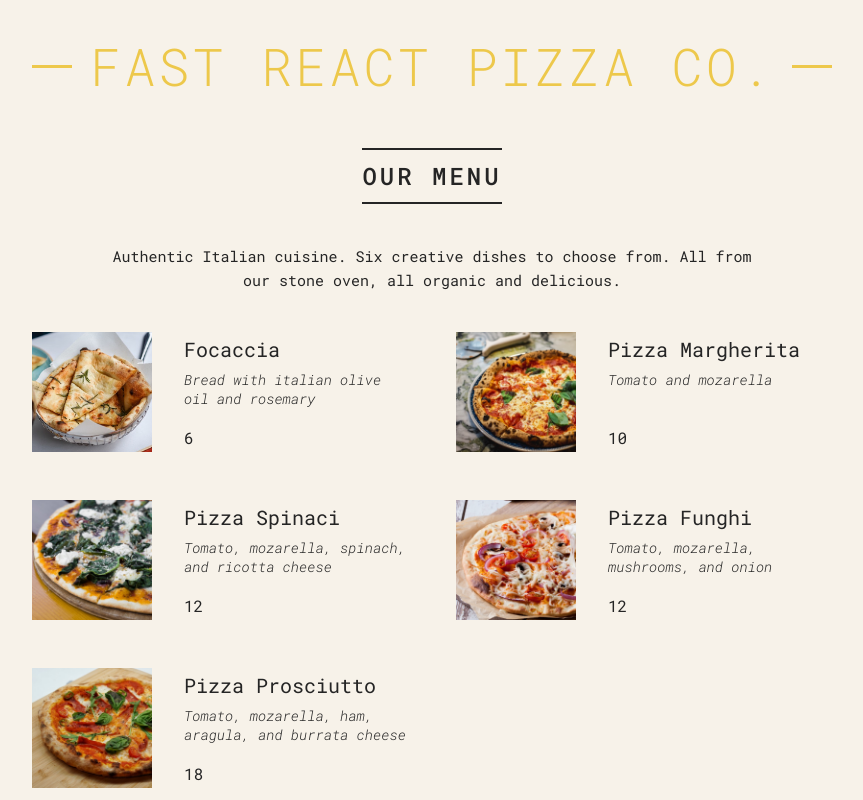
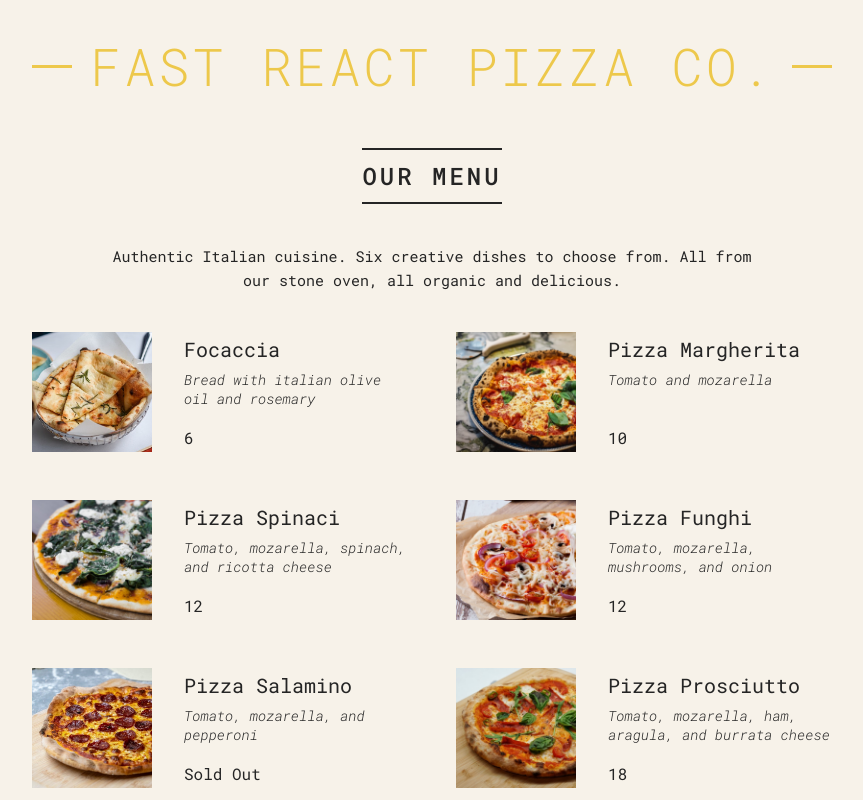
Before and after one commit to angusgee/pizza-menu, a React (Vite) app: page / in a window 1280 px wide. Shown: the top 800 px of the page, without its empty margins (208-1071 px from the left). Built offline with nearby package versions, Linux system fonts and the light colour scheme.

Commit message:
Add logic to display 'sold out' instead of price

```diff
--- a/src/App.jsx
+++ b/src/App.jsx
@@ -1,5 +1,6 @@
 /* eslint-disable react/prop-types */
 import "./index.css";
+import React from "react";
 
 const pizzaData = [
   {
@@ -73,7 +74,7 @@
       <h2>Our Menu</h2>
 
       {numPizzas > 0 ? (
-        <>
+        <React.Fragment>
           <p>
             Authentic Italian cuisine. Six creative dishes to choose from. All
             from our stone oven, all organic and delicious.{" "}
@@ -84,7 +85,7 @@
               <Pizza pizzaObj={pizza} key={pizza.name} />
             ))}
           </ul>
-        </>
+        </React.Fragment>
       ) : (
         <p>We&apos;re still working on our menu. Please come back later.</p>
       )}
@@ -93,14 +94,14 @@
 }
 
 function Pizza({ pizzaObj }) {
-  if (pizzaObj.soldOut) return null;
+  // if (pizzaObj.soldOut) return null;
   return (
     <li className="pizza">
       <img src={pizzaObj.photoName} alt={pizzaObj.name} className="img" />
       <div>
         <h3>{pizzaObj.name}</h3>
         <p>{pizzaObj.ingredients}</p>
-        <span>{pizzaObj.price}</span>
+        <span>{pizzaObj.soldOut ? "Sold Out" : pizzaObj.price}</span>
       </div>
     </li>
   );
```
